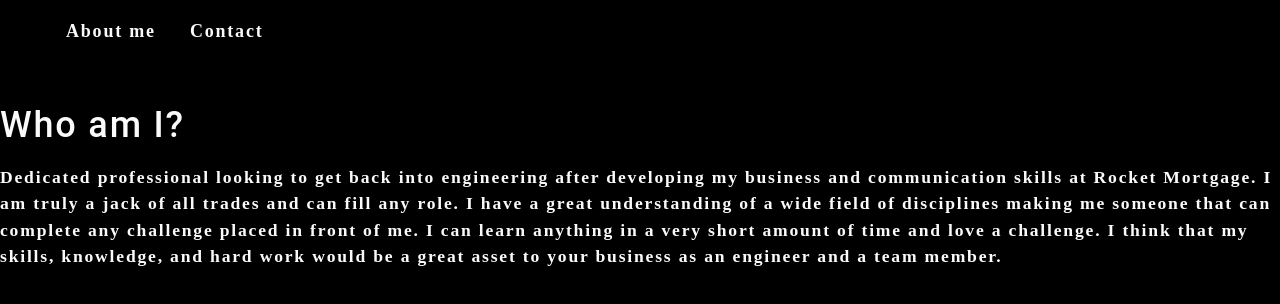
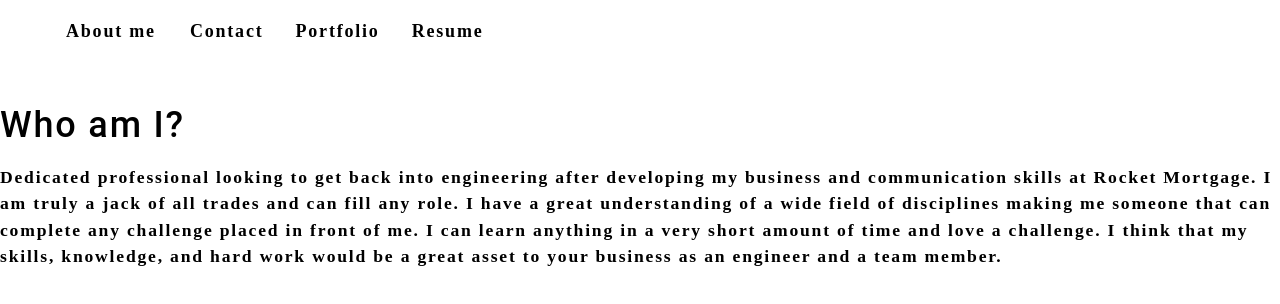
Before and after one commit to colinc27/ColinsReactPortfolio, a React (Create React App) app in the folder colinsreactportfolio/: page /Portfolio in a window 1280 px wide. Shown: the top 304 px of the page. Built offline with nearby package versions, Linux system fonts and the light colour scheme.

Commit message:
Edit different variables in CSS and appjs

```diff
--- a/colinsreactportfolio/package.json
+++ b/colinsreactportfolio/package.json
@@ -7,6 +7,7 @@
     "@testing-library/react": "^13.3.0",
     "@testing-library/user-event": "^13.5.0",
     "react": "^18.2.0",
+    "react-bootstrap": "^2.4.0",
     "react-dom": "^18.2.0",
     "react-scripts": "5.0.1",
     "web-vitals": "^2.1.4"
--- a/colinsreactportfolio/src/App.js
+++ b/colinsreactportfolio/src/App.js
@@ -2,6 +2,7 @@ import React, { useState } from 'react';
 import Nav from './components/Nav';
 import ContactForm from './components/Contact';
 import About from './components/About';
+import Portfolio from './components/Portfolio';
 
 function App() {
   const [categories] = useState([
@@ -34,6 +35,9 @@ function App() {
           </>
         ) : (
           <ContactForm></ContactForm>
+        )
+         (
+          <Portfolio></Portfolio>
         )}
       </main>
     </div>
--- a/colinsreactportfolio/src/components/Nav/index.js
+++ b/colinsreactportfolio/src/components/Nav/index.js
@@ -26,6 +26,12 @@ function Nav(props) {
           <li className={`mx-2 ${contactSelected && 'navActive'}`}>
             <span onClick={() => setContactSelected(true)}>Contact</span>
           </li>
+          <li className={`mx-2 ${contactSelected && 'navActive'}`}>
+            <span onClick={() => setContactSelected(true)}>Portfolio</span>
+          </li>
+          <li className={`mx-2 ${contactSelected && 'navActive'}`}>
+            <span onClick={() => setContactSelected(true)}>Resume</span>
+          </li>
           {categories.map((category) => (
             <li
               className={`mx-1 ${
--- a/colinsreactportfolio/src/components/Portfolio/index.js
+++ b/colinsreactportfolio/src/components/Portfolio/index.js
@@ -0,0 +1,18 @@
+import React from 'react';
+
+function Portfolio() {
+  return (
+<div>
+      <h1 id="portfolio">Portfolio</h1>
+      <div className="my-2">
+      <div class="card">
+                <h5 class="card-title">3D Printing Projects</h5>
+                <p class="card-text">Check out some of my personal 3D printing projects and their files on onshape</p>
+                <a href="./public/3dprinting.html" class="btn btn-primary">Files</a>
+              </div>
+            </div>
+      </div>
+  );
+}
+
+export default Portfolio;
--- a/colinsreactportfolio/src/index.css
+++ b/colinsreactportfolio/src/index.css
@@ -1,11 +1,4 @@
 :root {
-  --primary: #8c54ff;
-  --secondary: #f3a847;
-  --tertiary: #b12704;
-  --light: #fafafa;
-  --dark: #000000;
-  --darker: #111111;
-  --error: rgb(228, 46, 1);
   --spacing-one: calc(1rem * 0.5);
   --spacing-two: calc(1rem);
   --spacing-five: calc(2.5rem);
```
Also changed, not shown: 1 other file (tests, documents, lock files or other folders).
